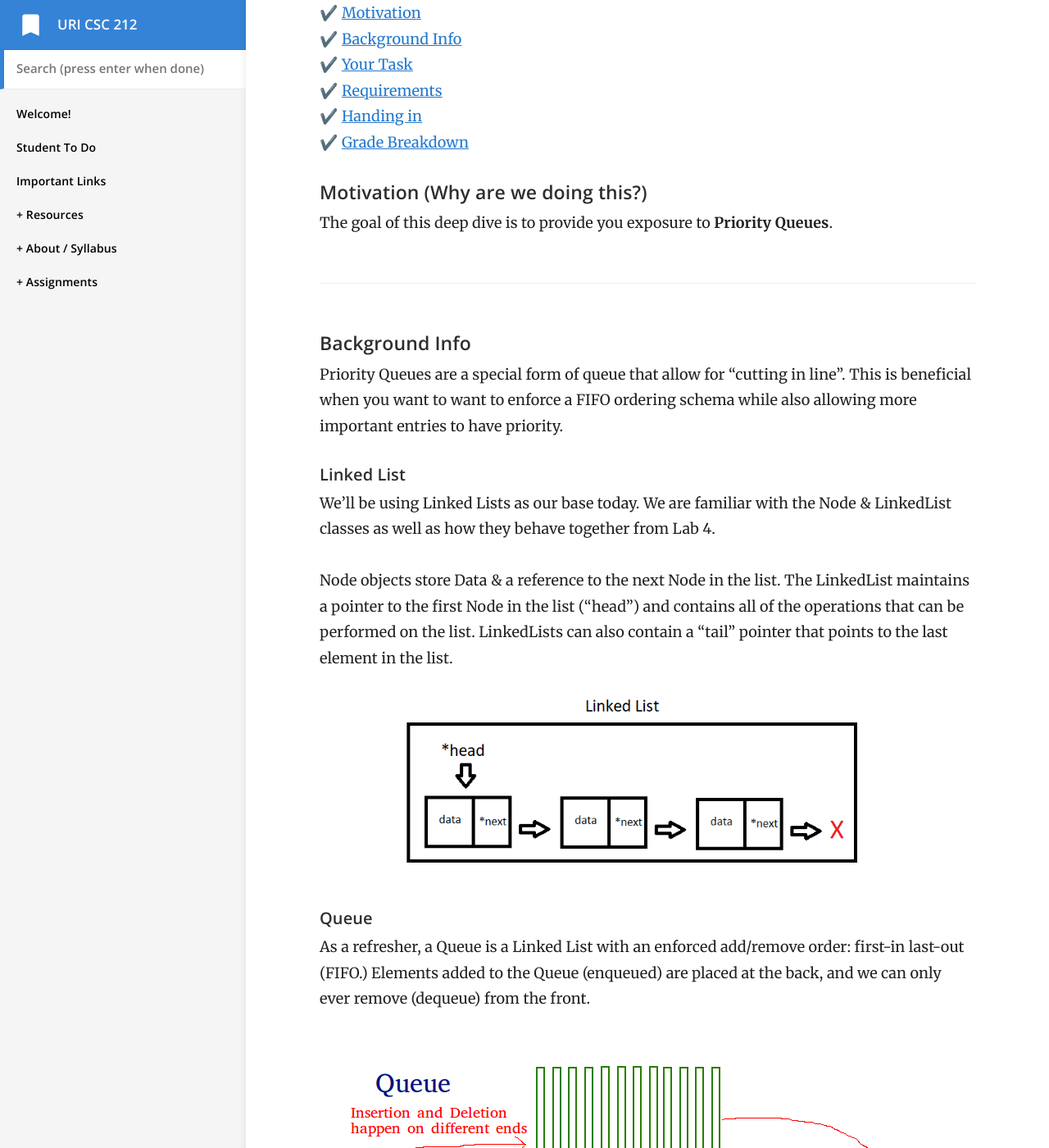
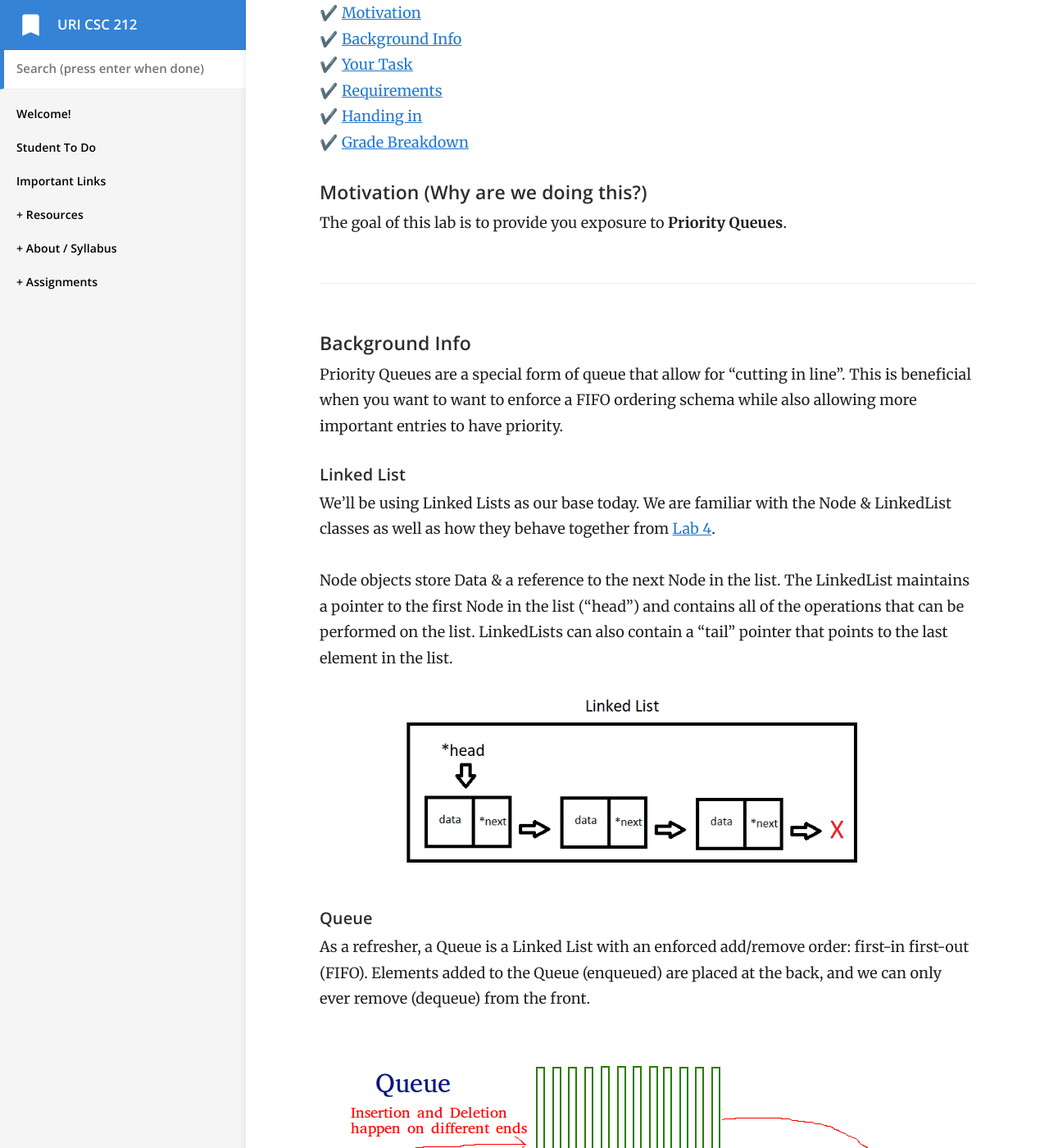
Before and after one commit to vcc-csc212/sp21-archive, a Jekyll site: the page built from _docs/labs/lab-08/lab-08.md, in a window 1280 px wide and 1400 px high, scrolled down 223 px. Shown: the whole window at 82% size. Built offline with Jekyll 4.4.1, drawn with Linux system fonts in a browser that asks for light colours; some of the changed text lies outside the part shown.

Commit message:
lab 8 pub

```diff
--- a/_docs/labs/lab-08/lab-08.md
+++ b/_docs/labs/lab-08/lab-08.md
@@ -13,7 +13,7 @@ On this page:
 ✔️ [Grade Breakdown](#grading)
 
 #### Motivation (Why are we doing this?) {#motivation}
-The goal of this deep dive is to provide you exposure to **Priority Queues**.
+The goal of this lab is to provide you exposure to **Priority Queues**.
 
 ---
 
@@ -23,7 +23,7 @@ Priority Queues are a special form of queue that allow for "cutting in line". Th
 
 ##### Linked List
 
-We'll be using Linked Lists as our base today. We are familiar with the Node & LinkedList classes as well as how they behave together from Lab 4.
+We'll be using Linked Lists as our base today. We are familiar with the Node & LinkedList classes as well as how they behave together from [Lab 4](/lab04).
 
 Node objects store Data & a reference to the next Node in the list. The LinkedList maintains a pointer to the first Node in the list ("head") and contains all of the operations that can be performed on the list. LinkedLists can also contain a "tail" pointer that points to the last element in the list.
 
@@ -34,7 +34,7 @@ Node objects store Data & a reference to the next Node in the list. The LinkedLi
 
 ##### Queue
 
-As a refresher, a Queue is a Linked List with an enforced add/remove order: first-in last-out (FIFO.) Elements added to the Queue (enqueued) are placed at the back, and we can only ever remove (dequeue) from the front.
+As a refresher, a Queue is a Linked List with an enforced add/remove order: first-in first-out (FIFO). Elements added to the Queue (enqueued) are placed at the back, and we can only ever remove (dequeue) from the front.
 
 <p align="center">
   <img src="/labs/lab-08/images/queue.png" />
@@ -69,7 +69,7 @@ Lets compare the performance of a Queue with a Priority Queue:
 
 They are very similar, but Enqueue jumps from a constant time operation to a linear time operation. Yikes!
 
-Can you explain why this might be the case?
+**Can you explain why this might be the case?**
 
 <details>
     <summary>Click here to reveal the answer!</summary>
@@ -93,8 +93,8 @@ You are given code for a working Linked List (the solution to Lab 4!) and are ta
 #### Requirements {#reqs}
 
 1. Go through **all** of the classes & functions you will need to change and write comments explaining what needs changing for both problems. Be detailed!
-2. Convert the Linked List code into a Queue class. Create test cases in Main to show FIFO is enforced.
-3. Copy the code for your Queue program into another folder and convert it into a Priority Queue. Once more, create test cases in Main to show it works properly.
+2. Convert the Linked List code into a Queue class. Create test cases in main() to show FIFO is enforced.
+3. Copy the code for your Queue program into another folder and convert it into a Priority Queue. Once more, create test cases in main() to show it works properly.
 
 ---
 
```
Also changed, not shown: other parts of _docs/labs/lab-08/lab-08.md (+1 -1 lines), todo.md (+1 -1 lines).
